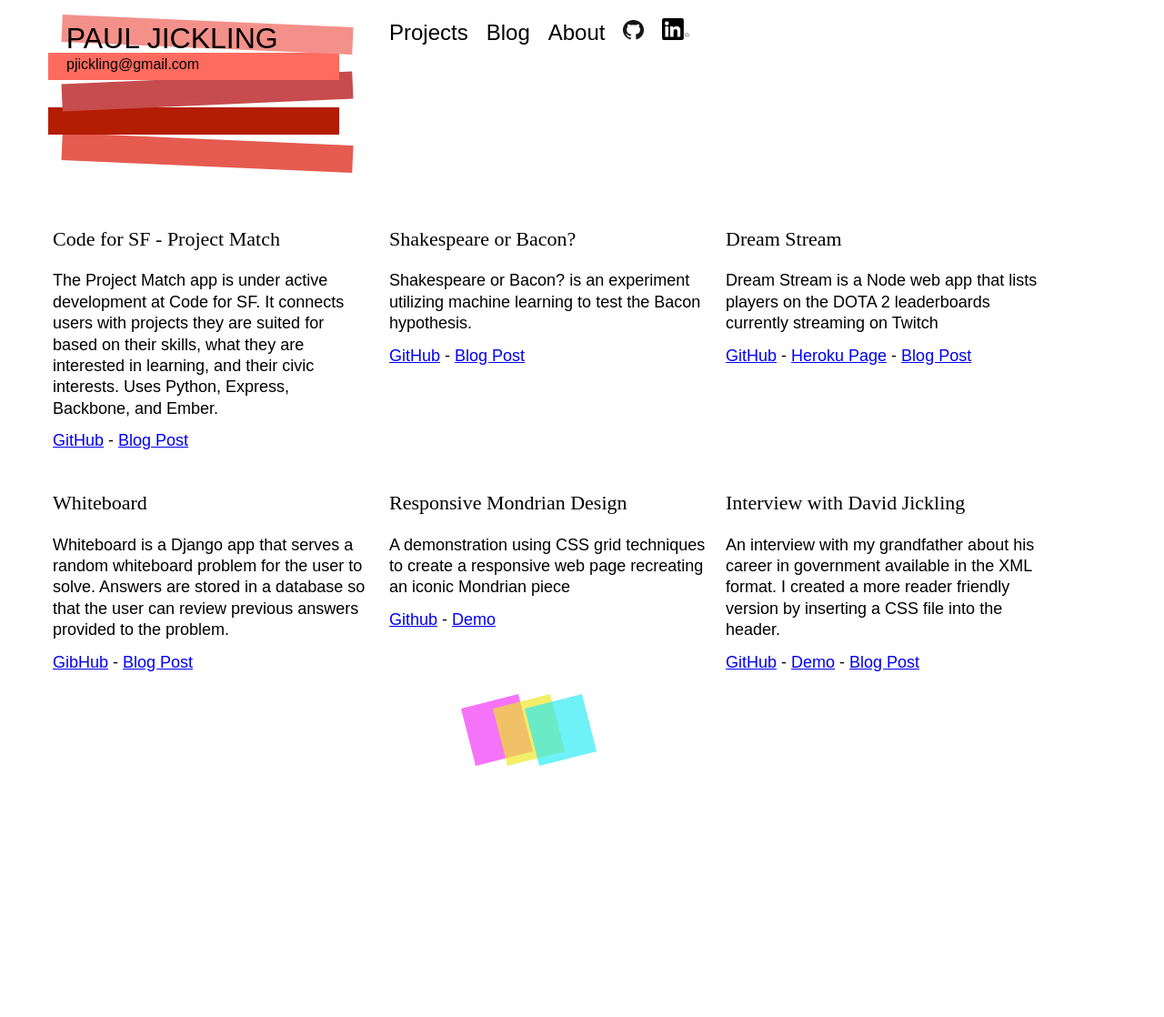
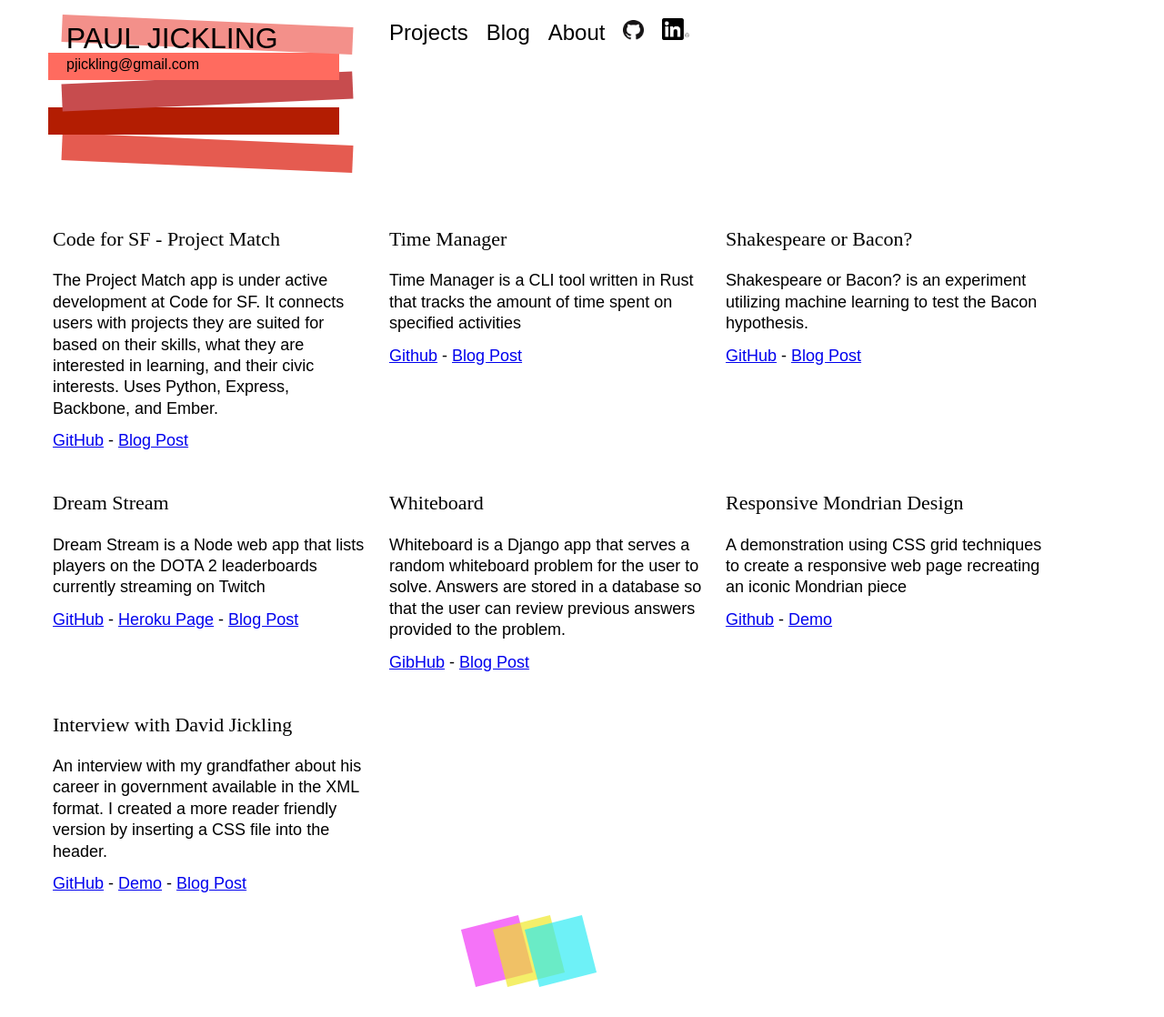
Before and after one commit to pauljickling/pauljickling.github.io, a Jekyll site: the page built from projects.md, in a window 1280 px wide. Shown: the whole page at 91% size. Built offline with Jekyll 4.4.1, drawn with Linux system fonts in a browser that asks for light colours; some web fonts are replaced; before the commit the page ends 900 px from its top, so only the background shows below that.

Commit message:
Updated projects page

```diff
--- a/projects.md
+++ b/projects.md
@@ -5,27 +5,45 @@ permalink: /projects/
 ---
 
 <ul class="post-list">
-  <li class="project"><h2 class="project-title">Code for SF - Project Match</h2>
-  <p class="project-text">The Project Match app is under active development at Code for SF. It connects users with projects they are suited for based on their skills, what they are interested in learning, and their civic interests. Uses Python, Express, Backbone, and Ember.</p>
-  <div class="project-links"><a href="https://github.com/designforsf/brigade-matchmaker">GitHub</a> - <a href="https://pauljickling.github.io/2018/06/15/code-for-sf-messaging.html">Blog Post</a></div></li>
+  <li class="project">
+    <h2 class="project-title">Code for SF - Project Match</h2>
+    <p class="project-text">The Project Match app is under active development at Code for SF. It connects users with projects they are suited for based on their skills, what they are interested in learning, and their civic interests. Uses Python, Express, Backbone, and Ember.</p>
+    <div class="project-links"><a href="https://github.com/designforsf/brigade-matchmaker">GitHub</a> - <a href="https://pauljickling.github.io/2018/06/15/code-for-sf-messaging.html">Blog Post</a></div>
+  </li>
 
-  <li class="project"><h2 class="project-title">Shakespeare or Bacon?</h2>
-  <p class="project-text">Shakespeare or Bacon? is an experiment utilizing machine learning to test the Bacon hypothesis.</p>
-  <div class="project-links"><a href="https://github.com/pauljickling/shakespeare-or-bacon">GitHub</a> - <a href="https://pauljickling.github.io/2018/08/31/experiment-machine-learning-part-one.html">Blog Post</a></div></li>
+  <li class="project">
+    <h2 class="project-title">Time Manager</h2>
+    <p class="project-text">Time Manager is a CLI tool written in Rust that tracks the amount of time spent on specified activities</p>
+    <div class="project-links"><a href="https://github.com/pauljickling/time-manager">Github</a> - <a href="https://pauljickling.github.io/2019/02/20/building-your-first-program-in-rust.html">Blog Post</a></div>
+  </li>
 
-  <li class="project"><h2 class="project-title">Dream Stream</h2>
-  <p class="project-text">Dream Stream is a Node web app that lists players on the DOTA 2 leaderboards currently streaming on Twitch</p>
-  <div class="project-links"><a href="https://github.com/pauljickling/Dream-Stream">GitHub</a> - <a href="https://dreamstream.herokuapp.com">Heroku Page</a> - <a href="https://pauljickling.github.io/2017/03/29/Dream-Stream-Evaluation.html">Blog Post</a></div></li>
+  <li class="project">
+    <h2 class="project-title">Shakespeare or Bacon?</h2>
+    <p class="project-text">Shakespeare or Bacon? is an experiment utilizing machine learning to test the Bacon hypothesis.</p>
+    <div class="project-links"><a href="https://github.com/pauljickling/shakespeare-or-bacon">GitHub</a> - <a href="https://pauljickling.github.io/2018/08/31/experiment-machine-learning-part-one.html">Blog Post</a></div>
+  </li>
 
-  <li class="project"><h2 class="project-title">Whiteboard</h2>
-  <p class="project-text">Whiteboard is a Django app that serves a random whiteboard problem for the user to solve. Answers are stored in a database so that the user can review previous answers provided to the problem.</p>
-  <div class="project-links"><a href="https://github.com/pauljickling/whiteboard">GibHub</a> - <a href="https://pauljickling.github.io/2018/07/30/Whiteboard.html">Blog Post</a></div></li>
+  <li class="project">
+    <h2 class="project-title">Dream Stream</h2>
+    <p class="project-text">Dream Stream is a Node web app that lists players on the DOTA 2 leaderboards currently streaming on Twitch</p>
+    <div class="project-links"><a href="https://github.com/pauljickling/Dream-Stream">GitHub</a> - <a href="https://dreamstream.herokuapp.com">Heroku Page</a> - <a href="https://pauljickling.github.io/2017/03/29/Dream-Stream-Evaluation.html">Blog Post</a></div>
+  </li>
 
-  <li class="project"><h2 class="project-title">Responsive Mondrian Design</h2>
-  <p class="project-text">A demonstration using CSS grid techniques to create a responsive web page recreating an iconic Mondrian piece</p>
-  <div class="project-links"><a href="https://github.com/pauljickling/Mondrian-Grid-Demo">Github</a> - <a href="https://pauljickling.github.io/sites/mondrian">Demo</a></div></li>
+  <li class="project">
+    <h2 class="project-title">Whiteboard</h2>
+    <p class="project-text">Whiteboard is a Django app that serves a random whiteboard problem for the user to solve. Answers are stored in a database so that the user can review previous answers provided to the problem.</p>
+    <div class="project-links"><a href="https://github.com/pauljickling/whiteboard">GibHub</a> - <a href="https://pauljickling.github.io/2018/07/30/Whiteboard.html">Blog Post</a></div>
+  </li>
 
-  <li class="project"><h2 class="project-title">Interview with David Jickling</h2>
-  <p class="project-text">An interview with my grandfather about his career in government available in the XML format. I created a more reader friendly version by inserting a CSS file into the header.</p>
-  <div class="project-links"><a href="https://github.com/pauljickling/Interview-with-David-Jickling">GitHub</a> - <a href="https://pauljickling.github.io/sites/loc/loc.xml">Demo</a> - <a href="https://pauljickling.github.io/2017/04/02/Interview-With-David-Jickling-Evaluation.html">Blog Post</a></div></li>
+  <li class="project">
+    <h2 class="project-title">Responsive Mondrian Design</h2>
+    <p class="project-text">A demonstration using CSS grid techniques to create a responsive web page recreating an iconic Mondrian piece</p>
+    <div class="project-links"><a href="https://github.com/pauljickling/Mondrian-Grid-Demo">Github</a> - <a href="https://pauljickling.github.io/sites/mondrian">Demo</a></div>
+  </li>
+
+  <li class="project">
+    <h2 class="project-title">Interview with David Jickling</h2>
+    <p class="project-text">An interview with my grandfather about his career in government available in the XML format. I created a more reader friendly version by inserting a CSS file into the header.</p>
+    <div class="project-links"><a href="https://github.com/pauljickling/Interview-with-David-Jickling">GitHub</a> - <a href="https://pauljickling.github.io/sites/loc/loc.xml">Demo</a> - <a href="https://pauljickling.github.io/2017/04/02/Interview-With-David-Jickling-Evaluation.html">Blog Post</a></div>
+  </li>
 </ul>
```
